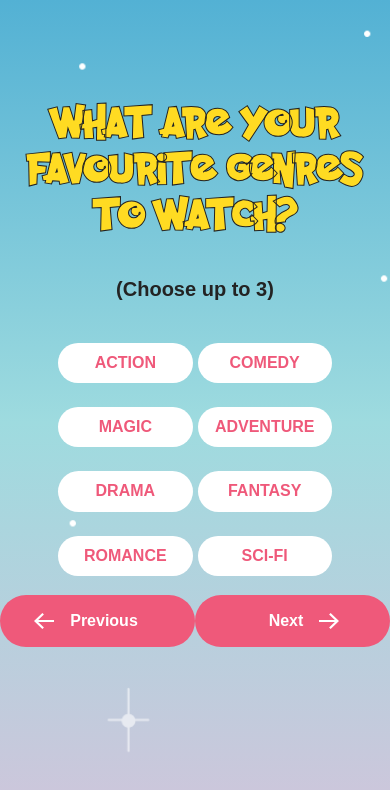
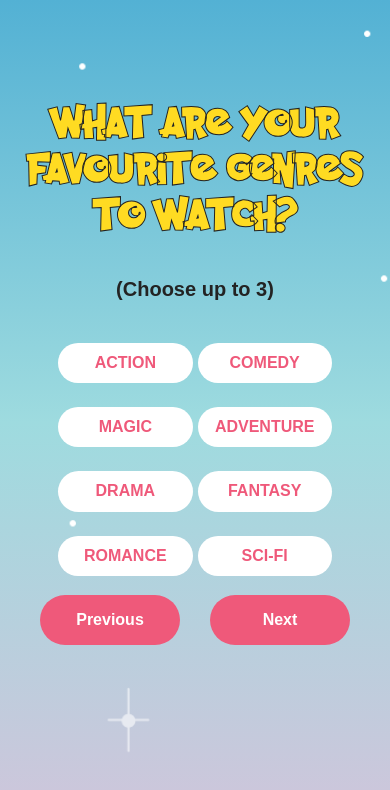
Before and after one commit to builtbybea/breakable-toy, a Vue app: page /quiz/1 in a window 390 px wide. Shown: the top 790 px of the page. Built offline with nearby package versions, Linux system fonts and the light colour scheme.

Commit message:
style(*): removed button arrow and made button smaller for smaller screens

```diff
--- a/src/assets/scss/components/_button.scss
+++ b/src/assets/scss/components/_button.scss
@@ -26,3 +26,22 @@
     background-color: $accent-hover;
   }
 }
+
+@media only screen and (max-width: 460px) {
+  .button {
+    width: 140px;
+    &--left {
+      margin-left: 10px;
+      padding: 0;
+    }
+    &--right {
+      margin-right: 10px;
+      padding: 0;
+    }
+    &--icon {
+      img {
+        display: none;
+      }
+    }
+  }
+}
--- a/src/assets/scss/views/_quiz.scss
+++ b/src/assets/scss/views/_quiz.scss
@@ -11,6 +11,7 @@
 }
 .quiz {
     padding-top: 5rem;
+    padding-bottom: 1.5rem;
     &__image-input {
         display: flex;
         flex-wrap: wrap;
```
